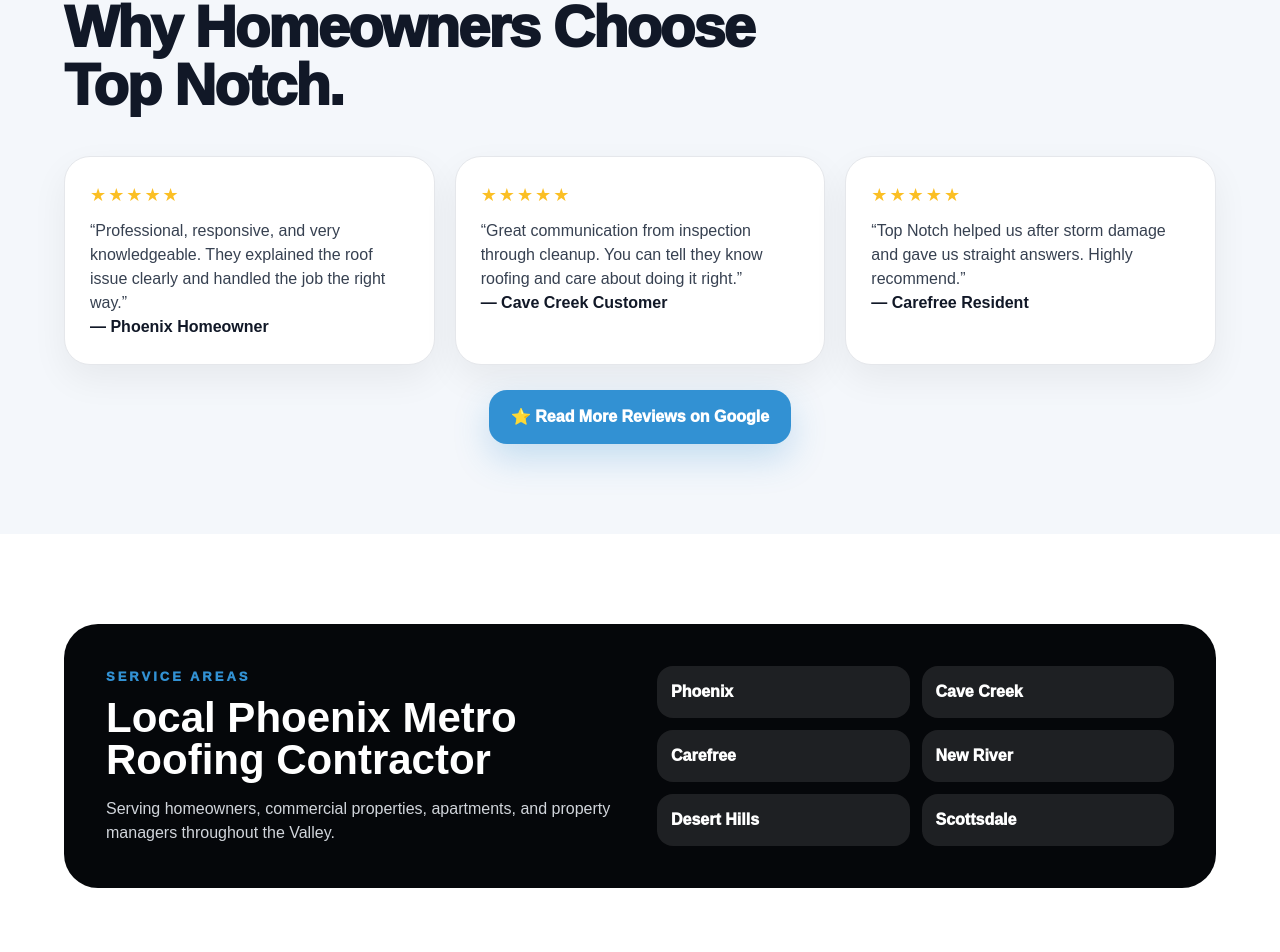
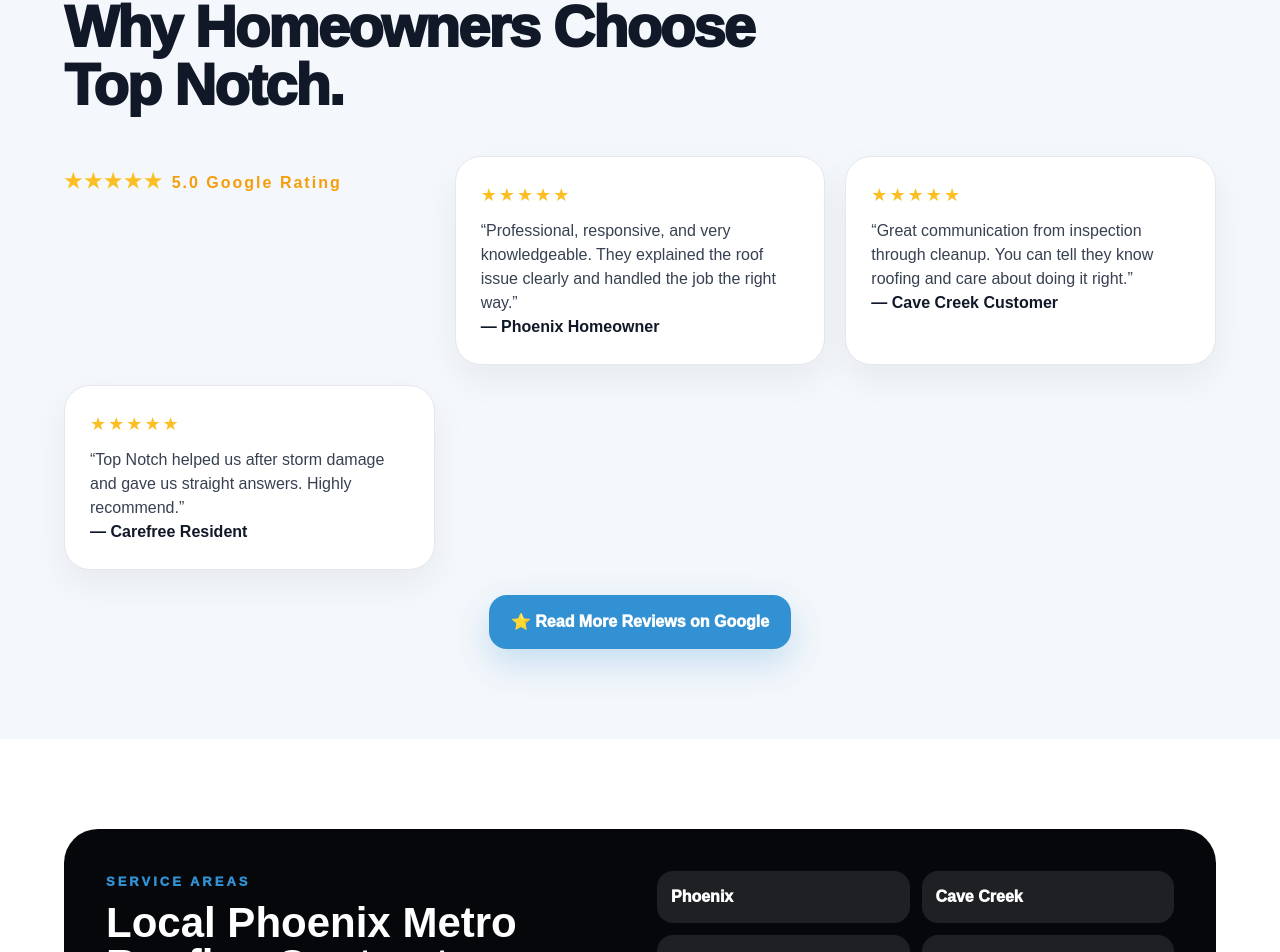
Before and after one commit to topnotchsw-roof/top-notch-roofing, a Next.js app: page / in a window 1280 px wide. Shown: the part 2979-3931 px from the top of the page. Built offline with nearby package versions, Linux system fonts and the light colour scheme.

Commit message:
Update page.tsx

```diff
--- a/app/page.tsx
+++ b/app/page.tsx
@@ -155,6 +155,10 @@
         <div className="wrap">
           <div className="sectionHead"><div className="eyebrow">Trust & Experience</div><h2>Why Homeowners Choose Top Notch.</h2></div>
          <div className="reviews">
+           <div style={{ marginTop: "10px", marginBottom: "20px", fontWeight: "bold" }}>
+  <span style={{ color: "#fbbf24", fontSize: "20px" }}>★★★★★</span>
+  <span style={{ marginLeft: "8px" }}>5.0 Google Rating</span>
+</div>
   <article>
     <div style={{ color: "#fbbf24", fontSize: "18px" }}>★★★★★</div>
     <p>“Professional, responsive, and very knowledgeable. They explained the roof issue clearly and handled the job the right way.”</p>
```
